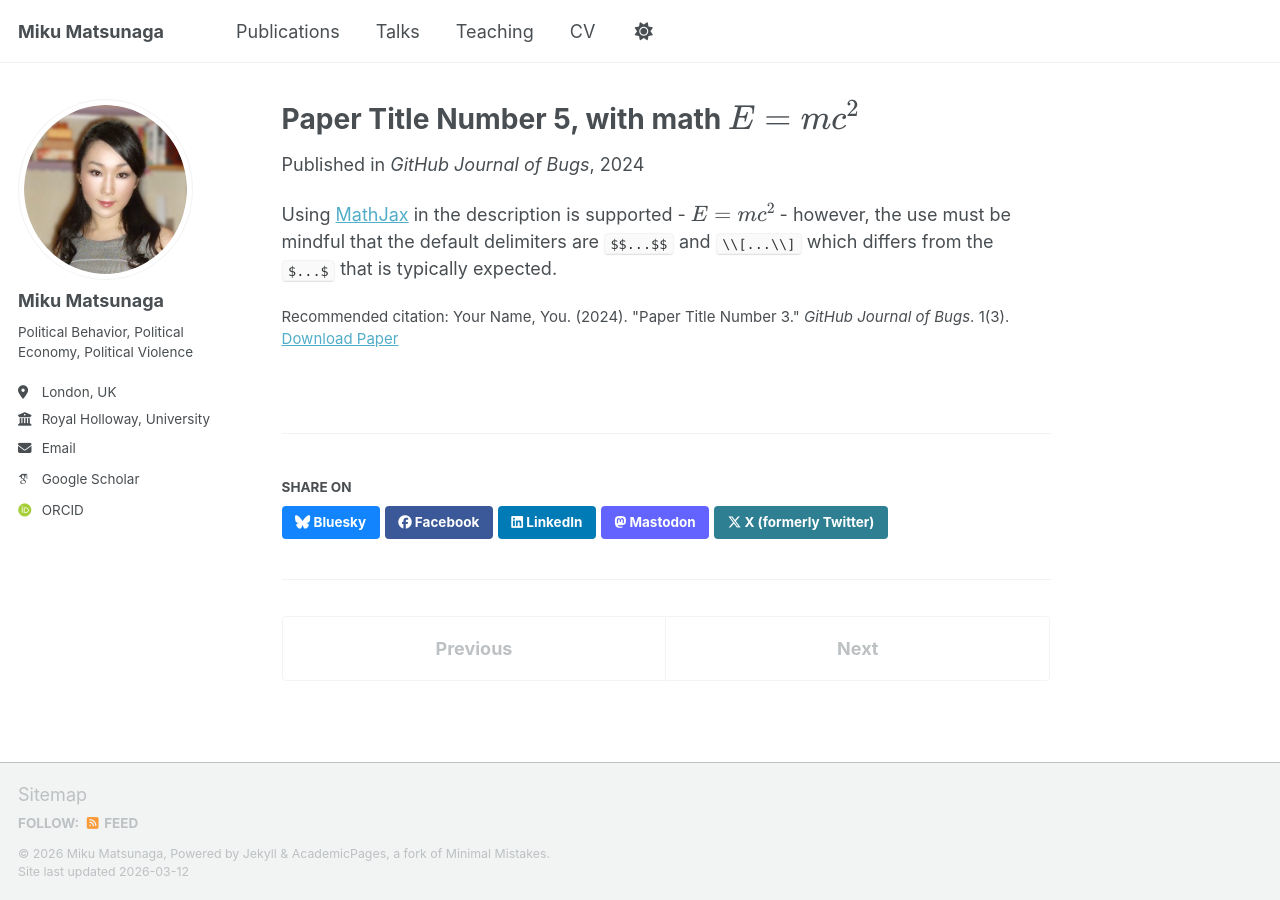
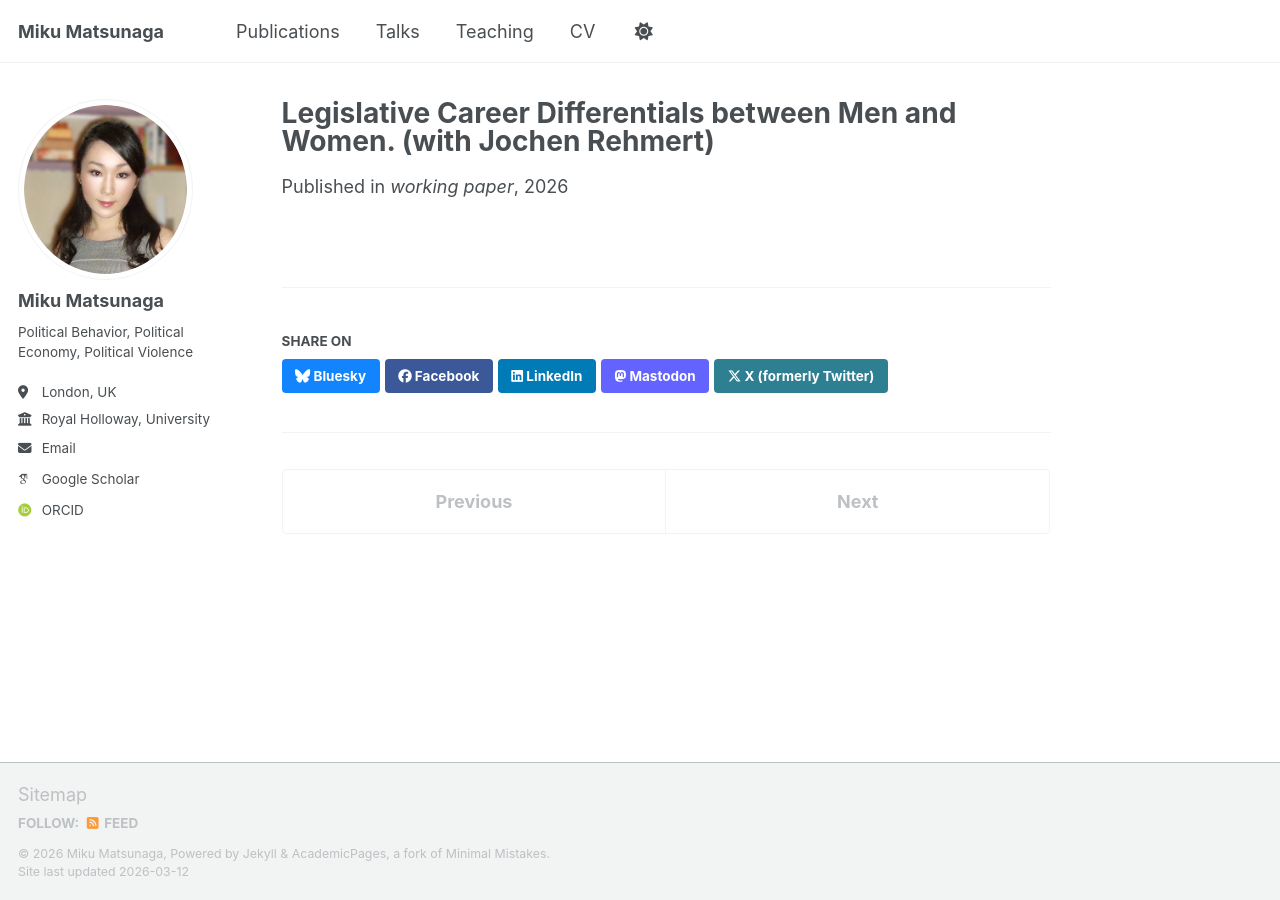
Before and after one commit to mikumatsunaga/mikumatsunaga.github.io, a Jekyll site: the page built from _publications/2025-06-08-paper-title-number-5.md, in a window 1280 px wide. Built offline with Jekyll 4.4.1, drawn with Linux system fonts in a browser that asks for light colours; some web fonts are replaced; a script bundle is joined from its source files by our own code; library files that are not in the unit come from our copies.

Commit message:
Update 2025-06-08-paper-title-number-5.md

```diff
--- a/_publications/2025-06-08-paper-title-number-5.md
+++ b/_publications/2025-06-08-paper-title-number-5.md
@@ -1,13 +1,10 @@
 ---
-title: "Paper Title Number 5, with math $$E=mc^2$$"
+title: "Legislative Career Differentials between Men and Women. (with Jochen Rehmert)"
 collection: publications
 category: conferences
 permalink: /publication/2024-02-17-paper-title-number-4
-excerpt: 'This paper is about a famous math equation, $$E=mc^2$$'
-date: 2024-02-17
-venue: 'GitHub Journal of Bugs'
-paperurl: 'https://academicpages.github.io/files/paper3.pdf'
-citation: 'Your Name, You. (2024). &quot;Paper Title Number 3.&quot; <i>GitHub Journal of Bugs</i>. 1(3).'
+excerpt: 'This paper is prepared for '
+date: 2026-02-17
+venue: 'working paper'
+paperurl: 'https://sites.google.com/view/jochenrehmert/abstract_career'
 ---
-
-Using [MathJax](https://www.mathjax.org/) in the description is supported - $$E=mc^2$$ - however, the use must be mindful that the default delimiters are `$$...$$` and `\\[...\\]` which differs from the `$...$` that is typically expected.
```
